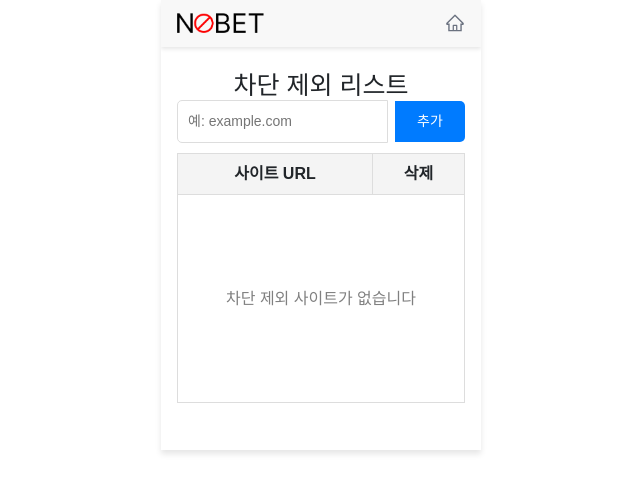
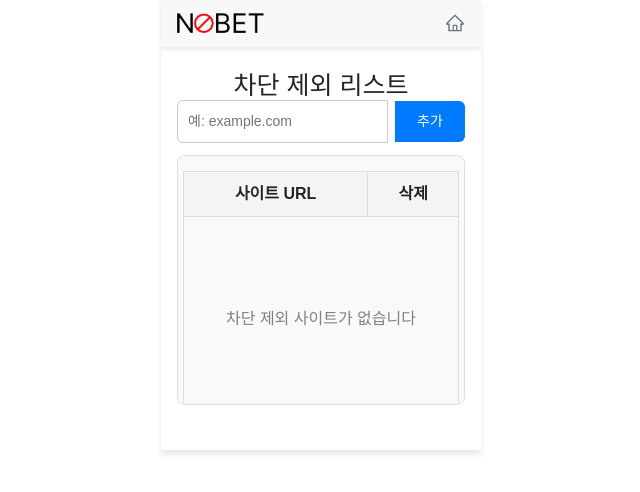
Before and after one commit to yANUs-NoBet/frontend, a React (Vite) app: page /#/add-white in a window 1280 px wide. Shown: the top 492 px of the page, without its empty margins (319-959 px from the left). Built offline with nearby package versions, Linux system fonts and the light colour scheme.

Commit message:
02.15 마지막 수정

```diff
--- a/src/App.css
+++ b/src/App.css
@@ -277,3 +277,83 @@
   margin-top: 20px;
   margin-bottom: 0px;
 }
+
+/* ✅ 리스트 컨테이너 크기 조정 */
+.whitelist-box {
+  max-height: 250px; /* 🔹 일정 개수 초과 시 스크롤 적용 */
+  overflow-y: auto;
+  border-radius: 8px;
+  border: 1px solid #ddd;
+  padding: 5px;
+  background: #f9f9f9;
+}
+
+/* ✅ 테이블 스타일 */
+.whitelist-table {
+  width: 100%;
+  border-collapse: collapse;
+}
+
+.whitelist-table th, .whitelist-table td {
+  padding: 10px;
+  border-bottom: 1px solid #ddd;
+  text-align: center;
+}
+
+/* ✅ URL 셀 (사이트 이름) */
+.url-cell {
+  font-weight: bold;
+  color: #333;
+  white-space: nowrap;
+}
+
+/* ✅ 삭제 버튼 셀 */
+.delete-cell {
+  width: 50px;
+}
+
+.delete-cell button {
+  background: none;
+  border: none;
+  cursor: pointer;
+}
+
+.delete-cell button:hover {
+  opacity: 0.7;
+}
+
+/* ✅ 입력 그룹 (정렬 유지) */
+.input-group {
+  display: flex;
+  align-items: center;
+  justify-content: center;
+  gap: 8px;
+  margin-bottom: 12px;
+}
+
+.input-group input {
+  flex: 1;
+  padding: 10px;
+  border-radius: 6px;
+  border: 1px solid #ccc;
+}
+
+.input-group button {
+  padding: 10px 12px;
+  border-radius: 6px;
+  border: none;
+  background-color: #007bff;
+  color: white;
+  cursor: pointer;
+}
+
+.input-group button:hover {
+  background-color: #0056b3;
+}
+
+/* ✅ 빈 메시지 */
+.empty-message {
+  color: gray;
+  text-align: center;
+  padding: 20px;
+}
--- a/src/pages/AddWhite.jsx
+++ b/src/pages/AddWhite.jsx
@@ -1,5 +1,5 @@
 import React, { useState } from "react";
-import { ShieldCheck } from "lucide-react";
+import { X } from "lucide-react"; // ❌ 아이콘 적용
 
 function AddWhite() {
   const [site, setSite] = useState(""); // 입력 값
@@ -12,9 +12,9 @@ function AddWhite() {
 
   // 🔹 차단 제외 목록에 추가
   const handleAdd = () => {
-    if (site.trim() !== "") {
-      setWhitelist([...whitelist, site]); // 기존 목록에 추가
-      setSite(""); // 입력 필드 초기화
+    if (site.trim() !== "" && !whitelist.includes(site)) {
+      setWhitelist([...whitelist, site]);
+      setSite("");
     }
   };
 
@@ -39,7 +39,8 @@ function AddWhite() {
         <button onClick={handleAdd}>추가</button>
       </div>
 
-      {/* 빈 테이블을 기본으로 표시 */}
+      {/* URL 리스트 (스크롤 가능) */}
+      <div className="whitelist-box">
         <table className="whitelist-table">
           <thead>
             <tr>
@@ -50,16 +51,16 @@ function AddWhite() {
           <tbody>
             {whitelist.length === 0 ? (
               <tr>
-              <td colSpan="2" className="empty-message">
-                차단 제외 사이트가 없습니다
-              </td>
+                <td colSpan="2" className="empty-message">차단 제외 사이트가 없습니다</td>
               </tr>
             ) : (
               whitelist.map((item, index) => (
                 <tr key={index}>
-                <td>{item}</td>
-                <td>
-                  <button onClick={() => handleRemove(index)}>❌</button>
+                  <td className="url-cell">{item}</td>
+                  <td className="delete-cell">
+                    <button onClick={() => handleRemove(index)}>
+                      <X size={18} color="red" />
+                    </button>
                   </td>
                 </tr>
               ))
@@ -67,6 +68,7 @@ function AddWhite() {
           </tbody>
         </table>
       </div>
+    </div>
   );
 }
 
```
Lines whose indentation alone changed are shown as unchanged.
